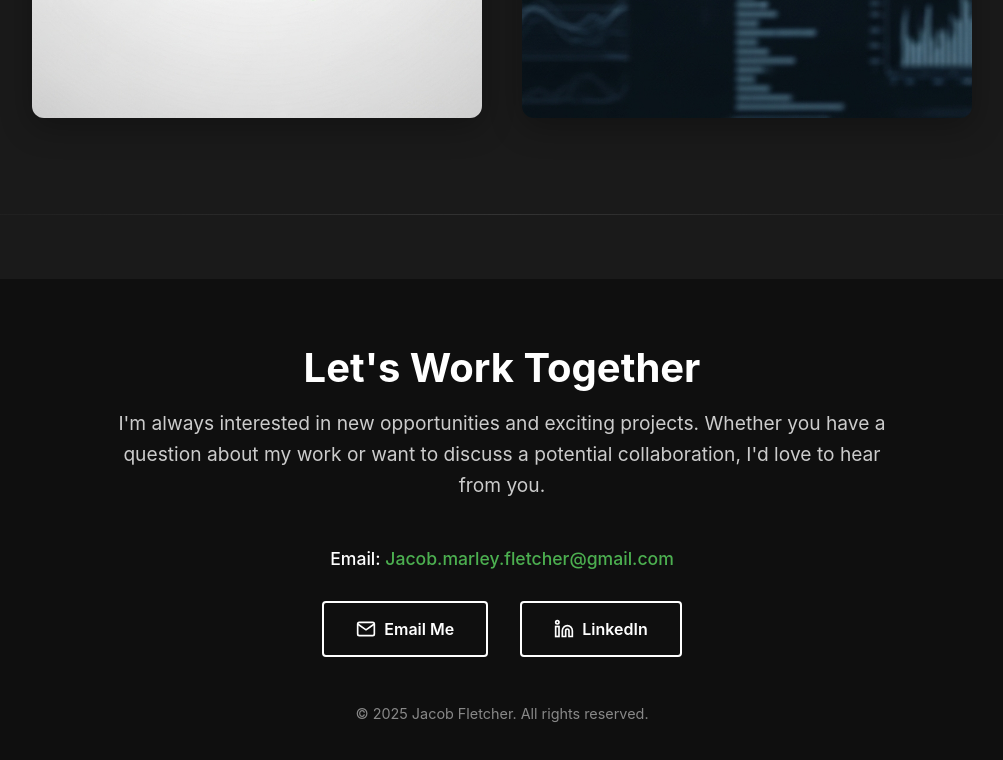
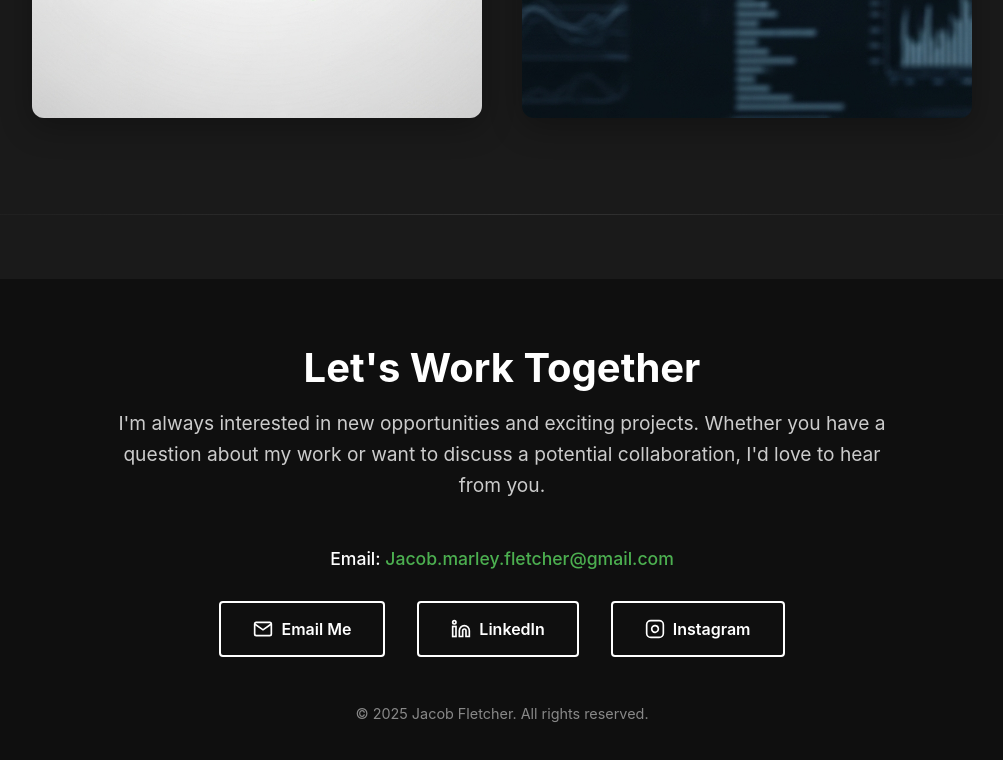
Before and after one commit to Solturtletiger/Jacob-Fletcher-Technologist, a plain HTML site: page index.html in a window 1280 px wide. Shown: the part 3613-4373 px from the top of the page, without its empty margins (138-1141 px from the left). Drawn offline with Linux system fonts and the light colour scheme.

Commit message:
updated index

```diff
--- a/index.html
+++ b/index.html
@@ -1072,6 +1072,29 @@
                     </svg>
                     LinkedIn
                 </a>
+
+                <a href="https://www.instagram.com/jakey_fletcher/" target="_blank" style="
+                    display: inline-flex;
+                    align-items: center;
+                    gap: 0.5rem;
+                    padding: 1rem 2rem;
+                    background: transparent;
+                    border: 2px solid #ffffff;
+                    color: #ffffff;
+                    text-decoration: none;
+                    font-weight: 600;
+                    border-radius: 4px;
+                    transition: all 0.3s ease;
+                    font-size: 1rem;
+                " onmouseover="this.style.background='#ffffff'; this.style.color='#0f0f0f'"
+                   onmouseout="this.style.background='transparent'; this.style.color='#ffffff'">
+                    <svg width="20" height="20" viewBox="0 0 24 24" fill="none" stroke="currentColor" stroke-width="2">
+                        <rect x="2" y="2" width="20" height="20" rx="5" ry="5"/>
+                        <path d="M16 11.37A4 4 0 1 1 12.63 8 4 4 0 0 1 16 11.37z"/>
+                        <line x1="17.5" y1="6.5" x2="17.51" y2="6.5"/>
+                    </svg>
+                    Instagram
+                </a>
             </div>
 
             <div style="color: #888888; font-size: 0.9rem; margin-top: 2rem;">
```
